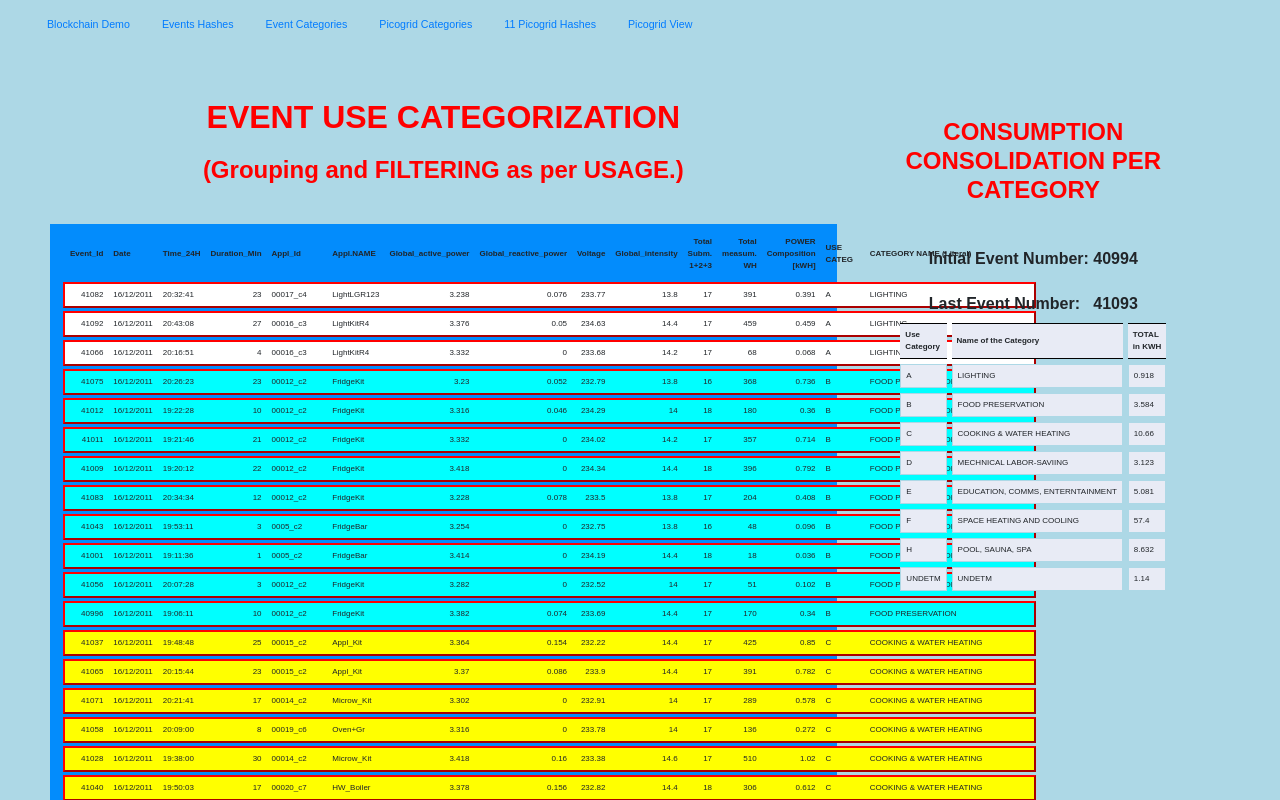
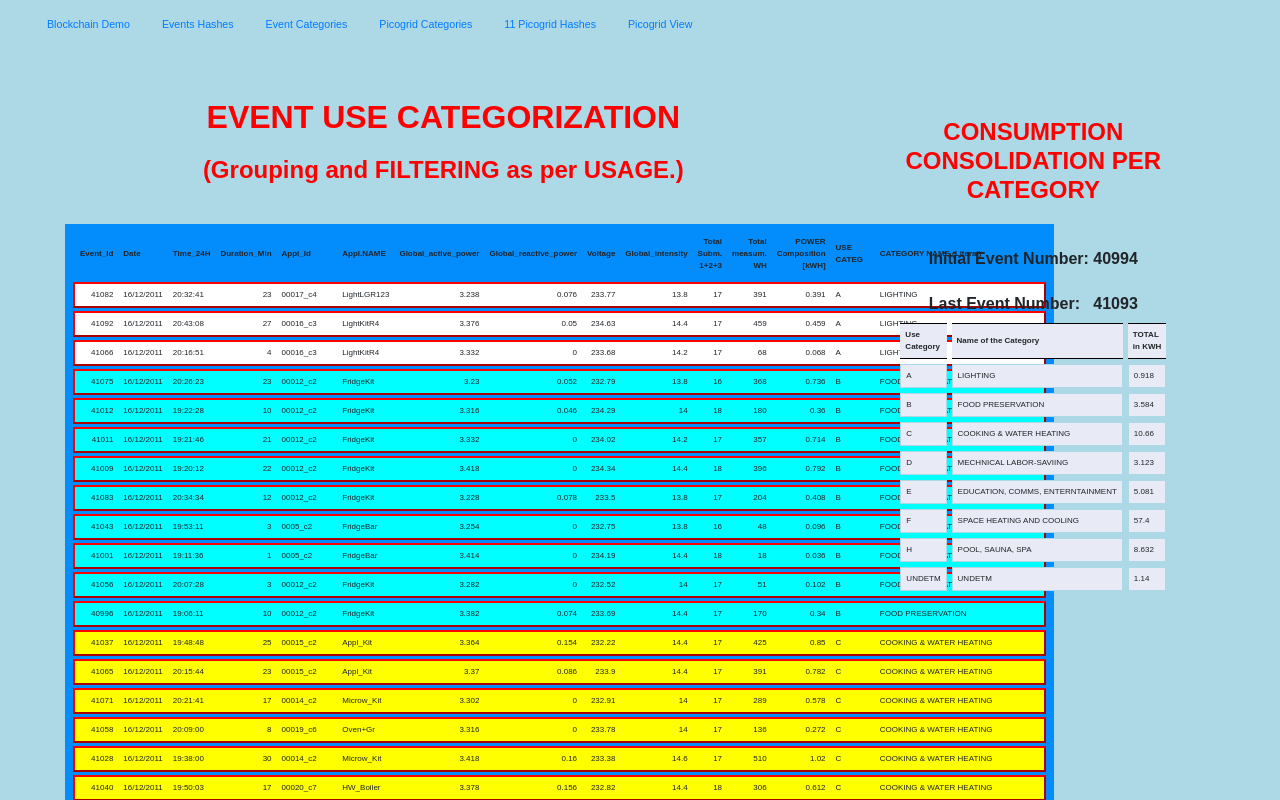
Before and after one commit to gcastilhos/blockchain_app, a Vue app: page /eventcategorization in a window 1280 px wide. Shown: the top 800 px of the page. Built offline with nearby package versions, Linux system fonts and the light colour scheme; no server answers.

Commit message:
Updated event categorization

```diff
--- a/src/components/categorization/EventCategorization.vue
+++ b/src/components/categorization/EventCategorization.vue
@@ -12,8 +12,8 @@
         </div>
       </div>
       <div class="row">
-        <div class="col-8 dark-blue">
-          <table class="categ">
+        <div class="col-8">
+          <table class="categ dark-blue">
             <tr>
               <th v-for="(item, index) in header"
                   v-html="item"
@@ -298,6 +298,7 @@ table.categ, table.totals {
 
 table.categ {
   border-spacing: 0px 7px;
+  padding: 0px 10px 5px 10px;
 }
 
 table.totals {
```
